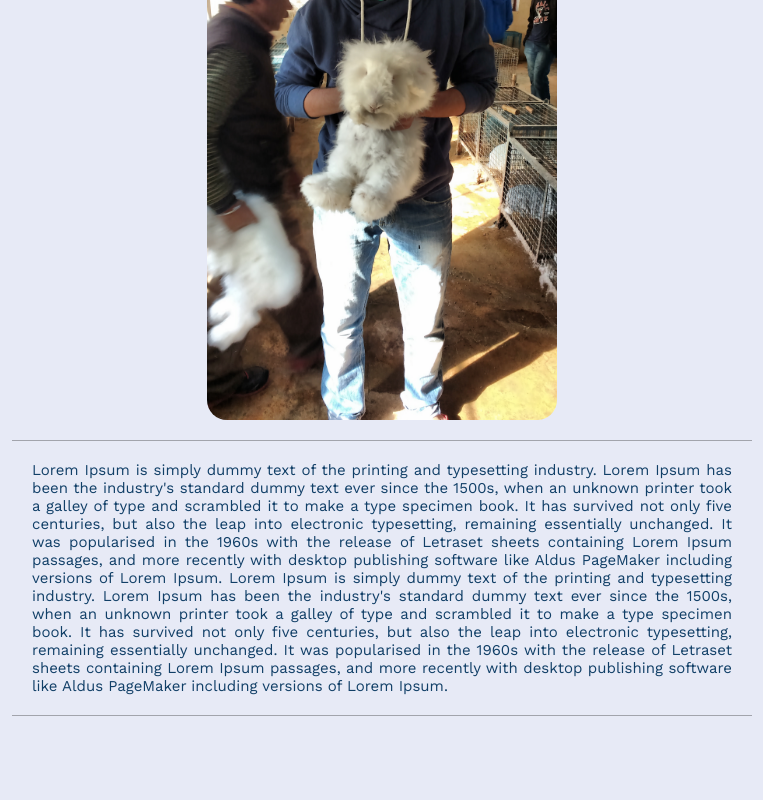
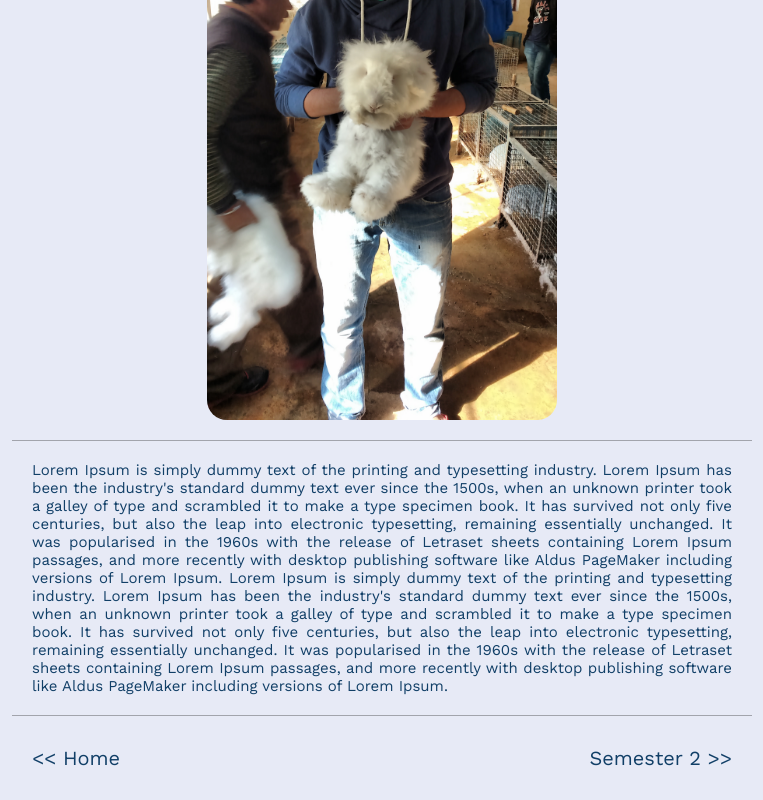
Before and after one commit to devanSAGA/Stranger-Beings-DA, a React (Create React App) app: page /Stranger-Beings-DA/semester1 in a window 1280 px wide. Shown: the part 3015-3815 px from the top of the page, without its empty margins (258-1021 px from the left). Before the commit the page ends 3731 px from the top, so only its background shows below. Built offline with nearby package versions, Linux system fonts and the light colour scheme.

Commit message:
add page-navigation

```diff
--- /dev/null
+++ b/src/components/pageNavigation/pageNavigation.css
@@ -0,0 +1,17 @@
+.navigation-controls{
+    display: flex;
+    justify-content: space-between;
+    width: 100%;
+    max-width: 700px;
+    margin: 30px auto;
+}
+
+.navigation-controls div {
+    font-size: 20px;
+    color: #113f67;
+    cursor: pointer;
+}
+
+.navigation-controls div:hover {
+    text-decoration: underline;
+}
--- /dev/null
+++ b/src/components/pageNavigation/pageNavigation.js
@@ -0,0 +1,16 @@
+import React from 'react';
+import './pageNavigation.css';
+import { withRouter } from 'react-router'
+
+
+
+const PageNavigation = (props) => {
+    return (
+        <div className="navigation-controls">
+            {props.prevPageText && <div onClick={() => {props.history.push(props.prevPageLink)}}>{`<< ${props.prevPageText}`}</div>}
+            {props.nextPageText && <div onClick={() => {props.history.push(props.nextPageLink)}}>{`${props.nextPageText} >>`}</div>}
+        </div>
+    );
+}
+
+export default withRouter(PageNavigation);
--- /dev/null
+++ b/src/pages/semester.css
@@ -0,0 +1,7 @@
+.semester-container,
+.post-grid {
+  display: flex;
+  flex-direction: column;
+  align-items: center;
+  width: 100%;
+}
--- a/src/pages/semesterOne/semesterOne.css
+++ /dev/null
@@ -1,17 +0,0 @@
-.semester-container {
-  display: flex;
-  flex-direction: column;
-  align-items: center;
-  width: 100%;
-}
-
-.post-grid {
-  display: flex;
-  flex-direction: column;
-  align-items: center;
-  width: 100%;
-}
-
-@media only screen and (max-width: 710px) {
-
-}
--- a/src/pages/semesterOne/semesterOne.js
+++ b/src/pages/semesterOne/semesterOne.js
@@ -2,10 +2,11 @@ import React from "react";
 
 import SubHeader from "../../components/subHeader/subHeader";
 import Post from "../../components/post/post";
+import PageNavigation from '../../components/pageNavigation/pageNavigation';
 import verticalOne from "../../assets/vertical1.png";
 import verticalTwo from "../../assets/vertical2.png";
 import horizontal from "../../assets/horizontal.png";
-import "./semesterOne.css";
+import "../semester.css";
 
 const SemesterOne = props => {
   return (
@@ -42,6 +43,7 @@ const SemesterOne = props => {
           description={`Lorem Ipsum is simply dummy text of the printing and typesetting industry. Lorem Ipsum has been the industry's standard dummy text ever since the 1500s, when an unknown printer took a galley of type and scrambled it to make a type specimen book. It has survived not only five centuries, but also the leap into electronic typesetting, remaining essentially unchanged. It was popularised in the 1960s with the release of Letraset sheets containing Lorem Ipsum passages, and more recently with desktop publishing software like Aldus PageMaker including versions of Lorem Ipsum. Lorem Ipsum is simply dummy text of the printing and typesetting industry. Lorem Ipsum has been the industry's standard dummy text ever since the 1500s, when an unknown printer took a galley of type and scrambled it to make a type specimen book. It has survived not only five centuries, but also the leap into electronic typesetting, remaining essentially unchanged. It was popularised in the 1960s with the release of Letraset sheets containing Lorem Ipsum passages, and more recently with desktop publishing software like Aldus PageMaker including versions of Lorem Ipsum.`}
         />
       </div>
+      <PageNavigation nextPageText="Semester 2" prevPageText="Home" nextPageLink="semester2" prevPageLink="/"/>
     </div>
   );
 };
```
